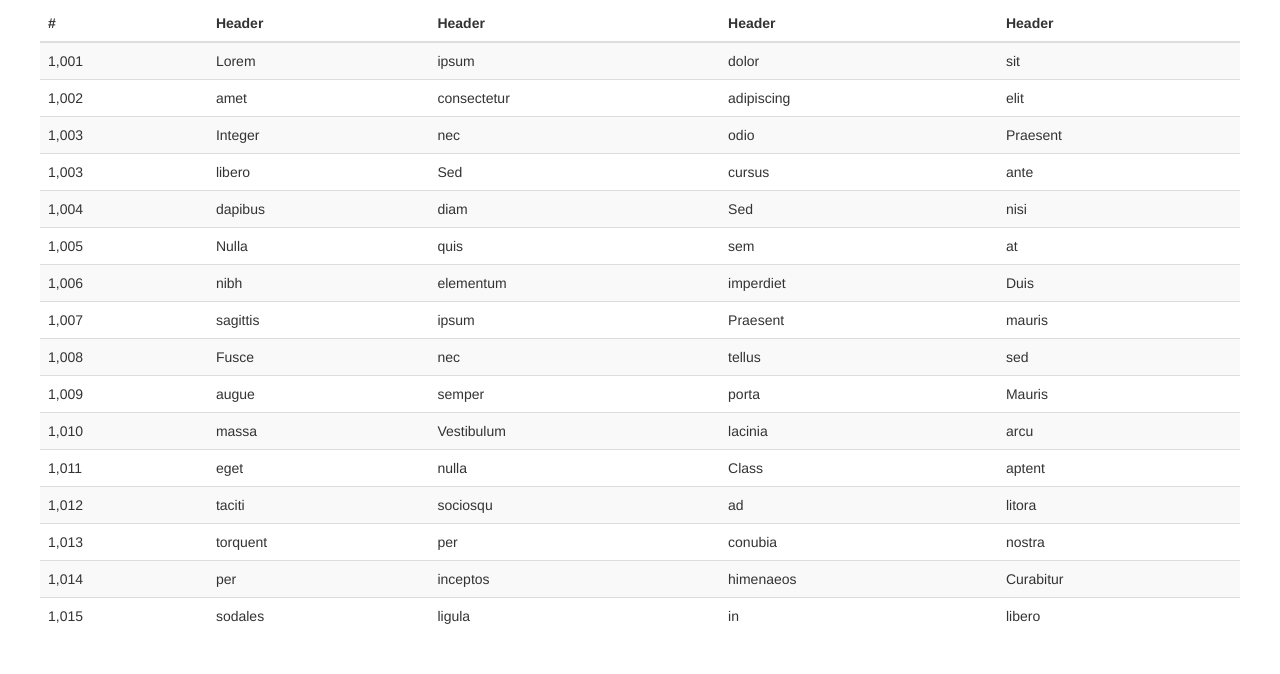
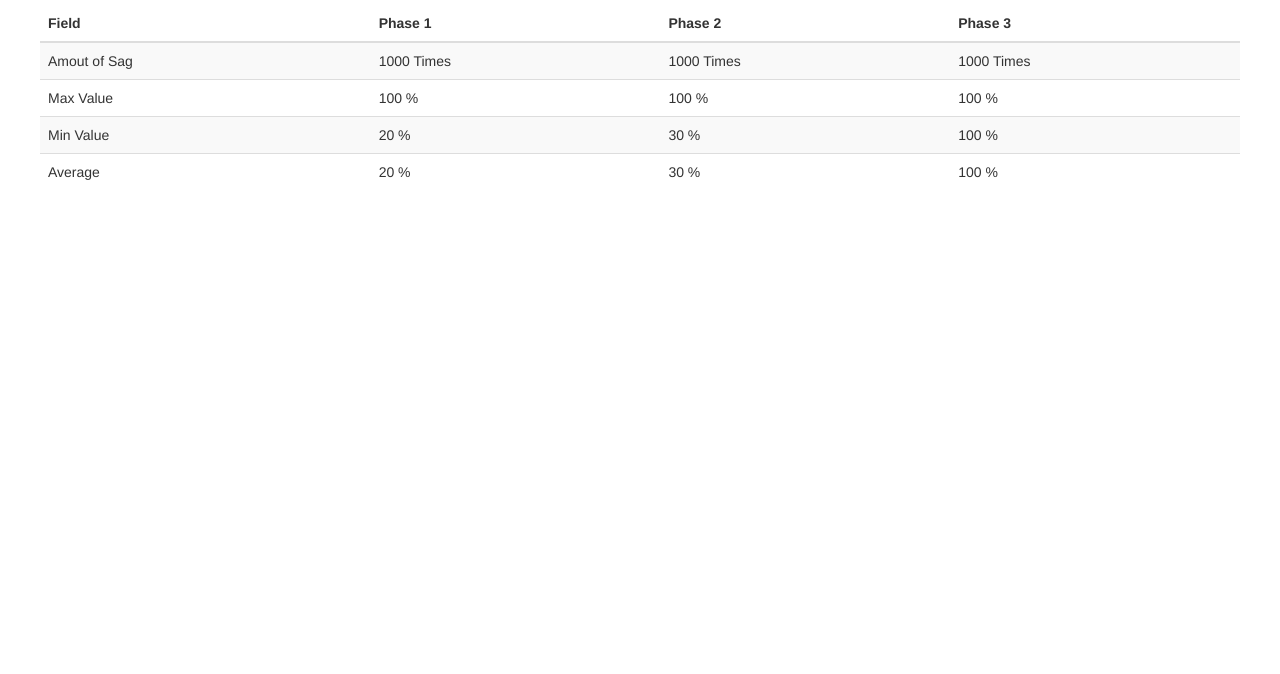
Before and after one commit to ictes6-siit/power-monitor-webapp, a plain HTML site: page index.html in a window 1280 px wide. Shown: the part 619-1293 px from the top of the page. After the commit the page ends 849 px from the top, so only its background shows below. Drawn offline with Linux system fonts and the light colour scheme.

Commit message:
Voltage Sag Summary (Design)

```diff
--- a/index.html
+++ b/index.html
@@ -62,130 +62,41 @@
             <div id="chart" style="min-width: 310px; height: 400px; margin: 0 auto"></div>
           </div>
 
-          <h2 class="sub-header">Section title</h2>
+          <h2 class="sub-header">Voltage Sag Summary <small>(For selected range)</small></h2>
           <div class="table-responsive">
             <table class="table table-striped">
               <thead>
                 <tr>
-                  <th>#</th>
-                  <th>Header</th>
-                  <th>Header</th>
-                  <th>Header</th>
-                  <th>Header</th>
+                  <th>Field</th>
+                  <th>Phase 1</th>
+                  <th>Phase 2</th>
+                  <th>Phase 3</th>
                 </tr>
               </thead>
               <tbody>
                 <tr>
-                  <td>1,001</td>
-                  <td>Lorem</td>
-                  <td>ipsum</td>
-                  <td>dolor</td>
-                  <td>sit</td>
+                  <td>Amout of Sag</td>
+                  <td>1000 Times</td>
+                  <td>1000 Times</td>
+                  <td>1000 Times</td>
                 </tr>
                 <tr>
-                  <td>1,002</td>
-                  <td>amet</td>
-                  <td>consectetur</td>
-                  <td>adipiscing</td>
-                  <td>elit</td>
+                    <td>Max Value</td>
+                    <td>100 %</td>
+                    <td>100 %</td>
+                    <td>100 %</td>
                 </tr>
                 <tr>
-                  <td>1,003</td>
-                  <td>Integer</td>
-                  <td>nec</td>
-                  <td>odio</td>
-                  <td>Praesent</td>
+                    <td>Min Value</td>
+                    <td>20 %</td>
+                    <td>30 %</td>
+                    <td>100 %</td>
                 </tr>
                 <tr>
-                  <td>1,003</td>
-                  <td>libero</td>
-                  <td>Sed</td>
-                  <td>cursus</td>
-                  <td>ante</td>
-                </tr>
-                <tr>
-                  <td>1,004</td>
-                  <td>dapibus</td>
-                  <td>diam</td>
-                  <td>Sed</td>
-                  <td>nisi</td>
-                </tr>
-                <tr>
-                  <td>1,005</td>
-                  <td>Nulla</td>
-                  <td>quis</td>
-                  <td>sem</td>
-                  <td>at</td>
-                </tr>
-                <tr>
-                  <td>1,006</td>
-                  <td>nibh</td>
-                  <td>elementum</td>
-                  <td>imperdiet</td>
-                  <td>Duis</td>
-                </tr>
-                <tr>
-                  <td>1,007</td>
-                  <td>sagittis</td>
-                  <td>ipsum</td>
-                  <td>Praesent</td>
-                  <td>mauris</td>
-                </tr>
-                <tr>
-                  <td>1,008</td>
-                  <td>Fusce</td>
-                  <td>nec</td>
-                  <td>tellus</td>
-                  <td>sed</td>
-                </tr>
-                <tr>
-                  <td>1,009</td>
-                  <td>augue</td>
-                  <td>semper</td>
-                  <td>porta</td>
-                  <td>Mauris</td>
-                </tr>
-                <tr>
-                  <td>1,010</td>
-                  <td>massa</td>
-                  <td>Vestibulum</td>
-                  <td>lacinia</td>
-                  <td>arcu</td>
-                </tr>
-                <tr>
-                  <td>1,011</td>
-                  <td>eget</td>
-                  <td>nulla</td>
-                  <td>Class</td>
-                  <td>aptent</td>
-                </tr>
-                <tr>
-                  <td>1,012</td>
-                  <td>taciti</td>
-                  <td>sociosqu</td>
-                  <td>ad</td>
-                  <td>litora</td>
-                </tr>
-                <tr>
-                  <td>1,013</td>
-                  <td>torquent</td>
-                  <td>per</td>
-                  <td>conubia</td>
-                  <td>nostra</td>
-                </tr>
-                <tr>
-                  <td>1,014</td>
-                  <td>per</td>
-                  <td>inceptos</td>
-                  <td>himenaeos</td>
-                  <td>Curabitur</td>
-                </tr>
-                <tr>
-                  <td>1,015</td>
-                  <td>sodales</td>
-                  <td>ligula</td>
-                  <td>in</td>
-                  <td>libero</td>
+                    <td>Average</td>
+                    <td>20 %</td>
+                    <td>30 %</td>
+                    <td>100 %</td>
                 </tr>
               </tbody>
             </table>
```
